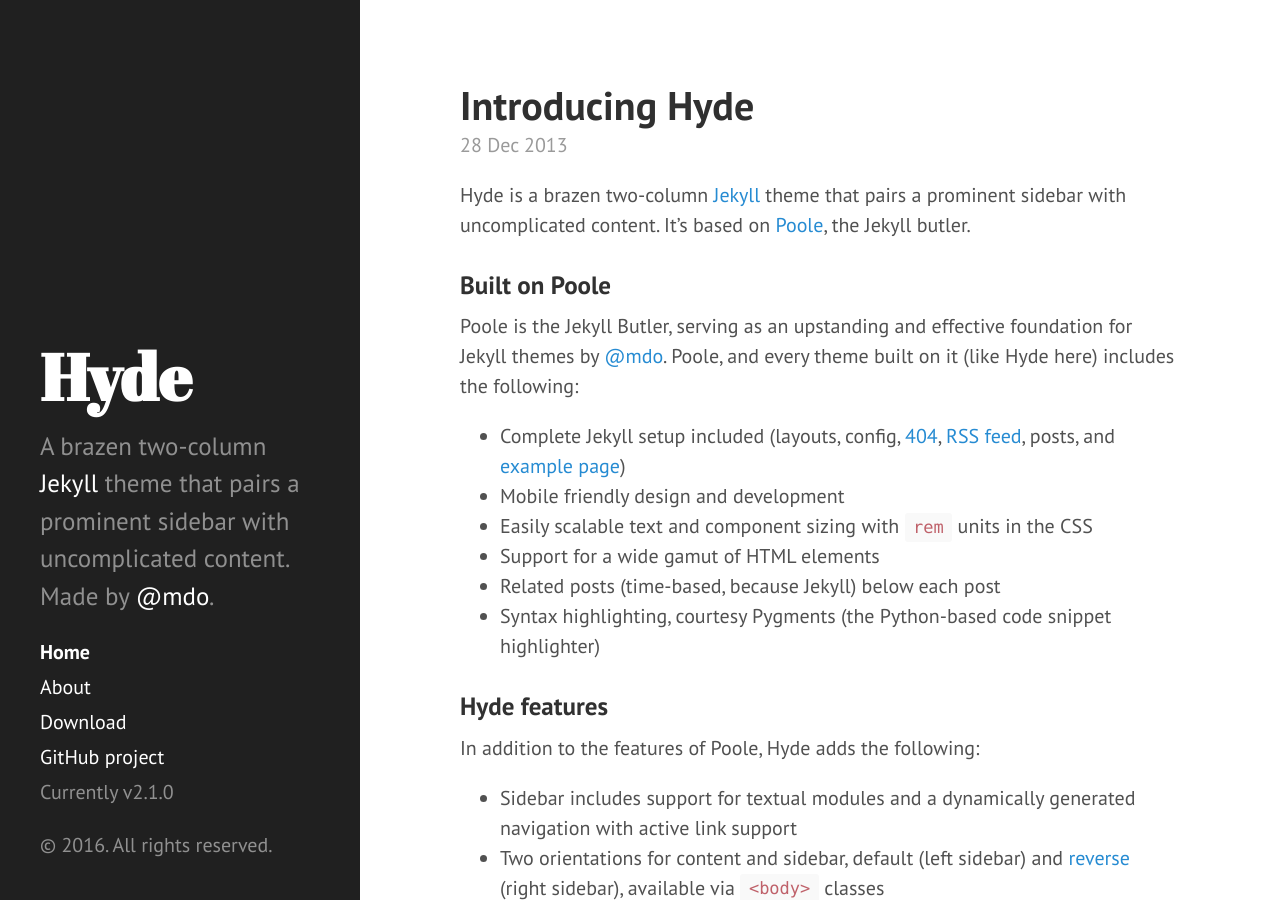
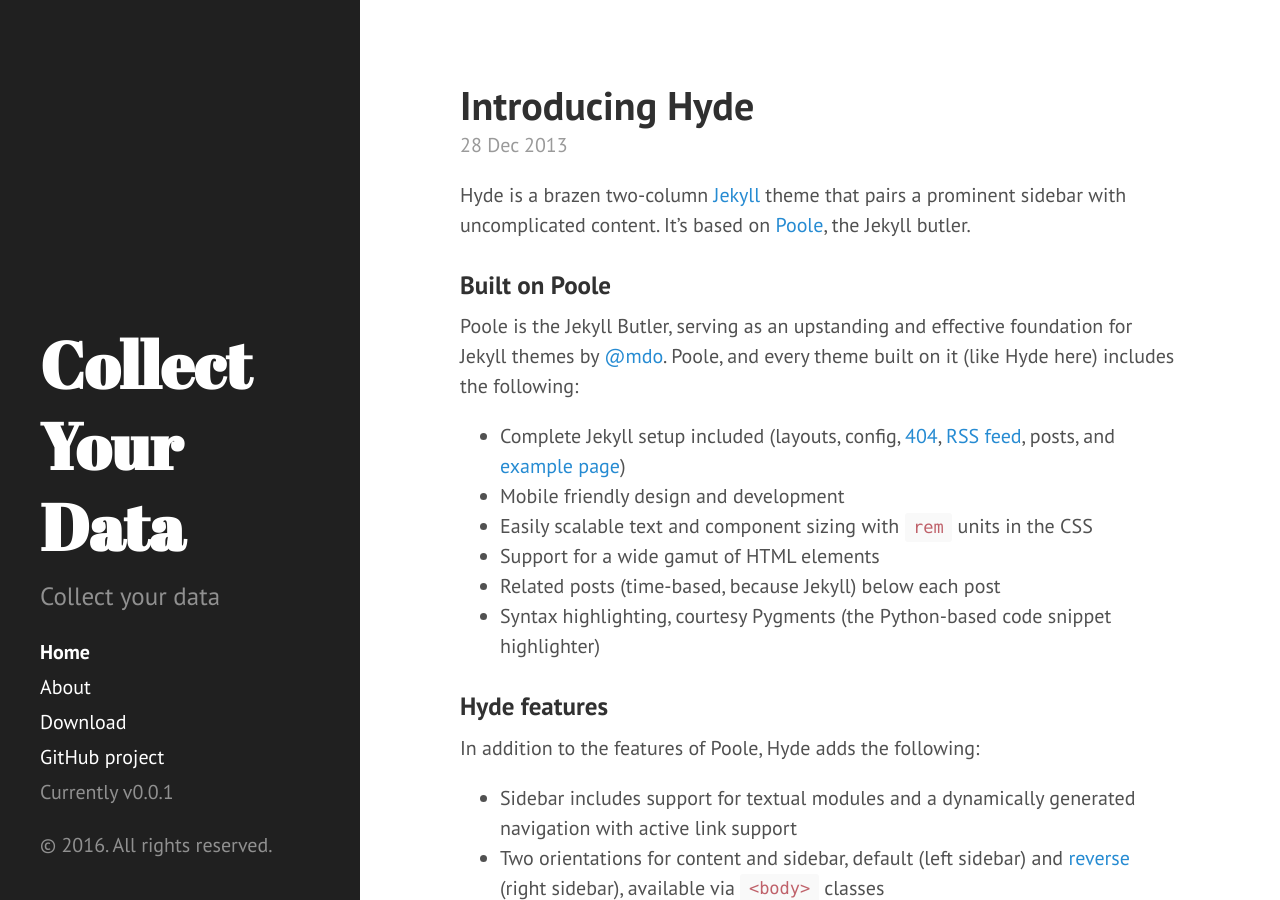
Before and after one commit to collectyourdata/collectyourdata.github.io, a Jekyll site: the page built from index.html, in a window 1280 px wide and 900 px high. Built offline with Jekyll 4.4.1, drawn with Linux system fonts in a browser that asks for light colours; Markdown is read by kramdown in place of the engine named in the settings; the list of posts is cut into pages by our own code.

Commit message:
Update _config.yml

```diff
--- a/_config.yml
+++ b/_config.yml
@@ -7,20 +7,20 @@
 relative_permalinks: true
 
 # Setup
-title:            Hyde
-tagline:          'A Jekyll theme'
-description:      'A brazen two-column <a href="http://jekyllrb.com" target="_blank">Jekyll</a> theme that pairs a prominent sidebar with uncomplicated content. Made by <a href="https://twitter.com/mdo" target="_blank">@mdo</a>.'
-url:              http://hyde.getpoole.com
+title:            Collect Your Data
+tagline:          'Collect your data'
+description:      'Collect your data'
+#url:              http://hyde.getpoole.com
 baseurl:          /
 
 author:
-  name:           ''
-  url:
+  name:           'Collect Your Data'
+#  url:
 
 paginate:         5
 
 # Custom vars
-version:          2.1.0
+version:          0.0.1
 
-github:
-  repo:
+#github:
+#  repo:
```
